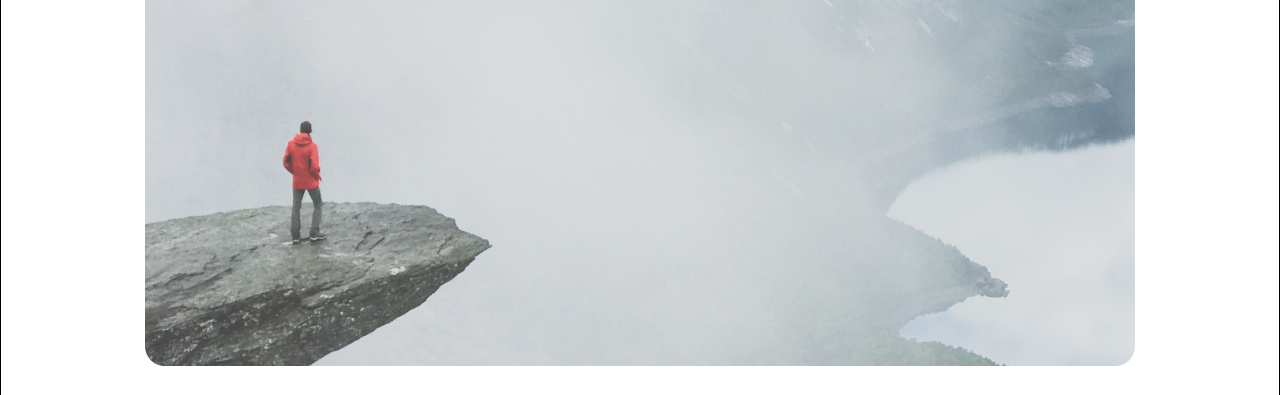
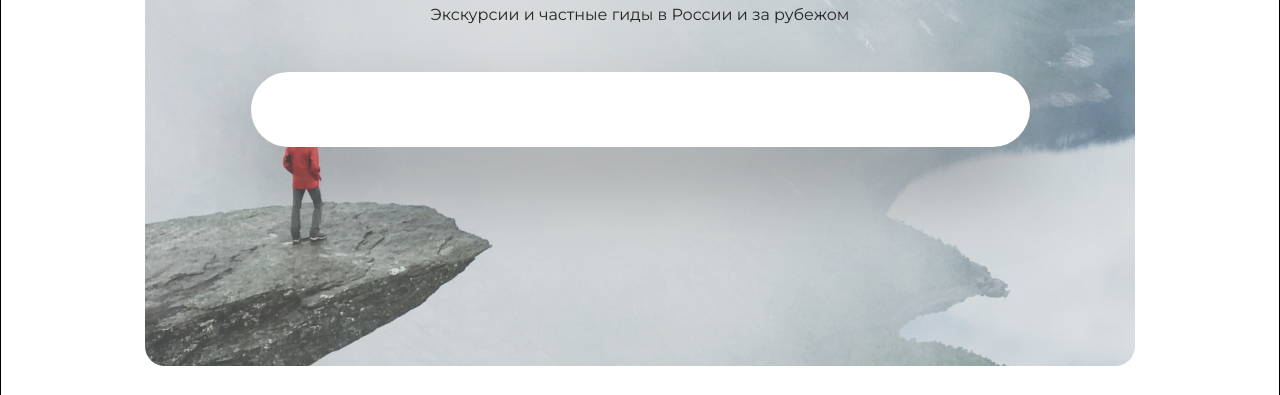
Before and after one commit to donecvolsk/Travel-website, a plain HTML site: page index.html in a window 1280 px wide. Shown: the part 405-800 px from the top of the page. Drawn offline with Linux system fonts and the light colour scheme.

Commit message:
block Otbor

```diff
--- a/css/style.css
+++ b/css/style.css
@@ -248,4 +248,30 @@ footer-area-box {
 
 .footer-area-info-image {
     width: 228px;
+    margin-bottom: 8px;
 }
+
+.footer-area-info-text {
+    font-family: "Montserrat", Arial, Helvetica, sans-serif;
+    font-weight: 400;
+    font-size: 16px;
+    line-height: normal;
+    color: #252525;
+    margin-bottom: 48px;
+}
+
+.footer-area-searh-box {
+    width: 779px;
+    height: 75px;
+    background-color: #ffffff;
+    border-radius: 100px;
+    box-shadow: 0 42px 80px 0 rgba(0, 0, 0, 0.25);
+}
+
+.footer-area-searh-box {
+    display: flex;
+}
+
+.footer-area-searh-direction {
+    background-image: url(../images/pin\ 1.png);
+}
--- a/index.html
+++ b/index.html
@@ -47,7 +47,14 @@
                 <h1 class="footer-area-info-title">Поиск и бронирование экскурсий</h1>
                 <img class="footer-area-info-image" src="./images/swoosh.png" alt="Декоративная полоса">
             </div>
+            <div class="footer-area-info-text">Экскурсии и частные гиды в России и за рубежом</div>
+            <div class="footer-area-searh-box">
+                <ul class="footer-area-searh-list">
+                    <li class="footer-area-searh-item">
 
+                    </li>
+                </ul>
+            </div>
 
 
         </div>
```
Also changed, not shown: images/pin 1.png (added).
